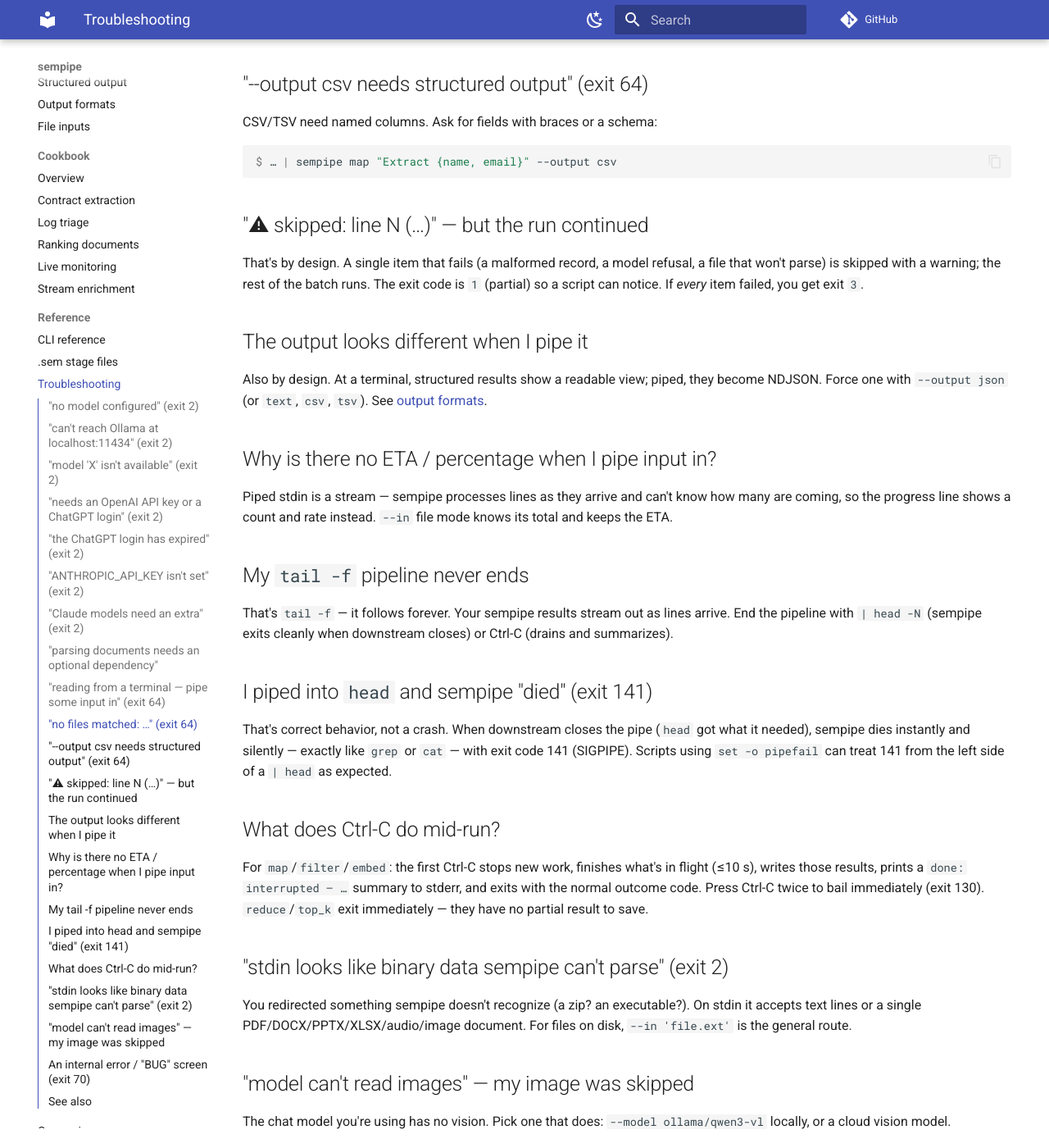
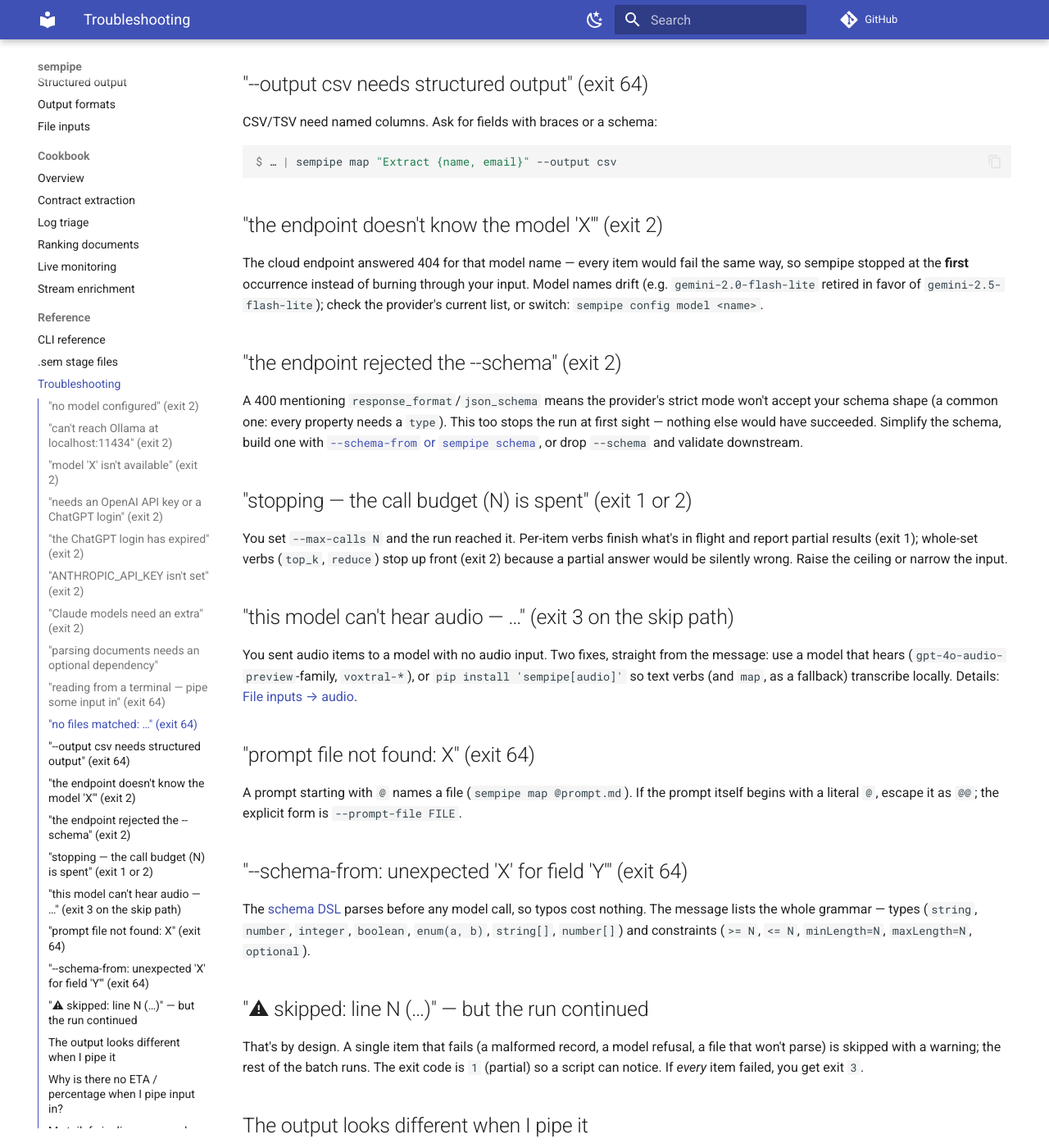
Before and after one commit to prabal-rje/smartpipe, an MkDocs documentation site: the page built from docs/troubleshooting.md, in a window 1280 px wide and 1400 px high, scrolled down 1819 px. Shown: the whole window at 82% size. Built offline with MkDocs 1.6.1 and Material for MkDocs 9.7.7, drawn with Linux system fonts in a browser that asks for light colours; comment, search, counter and statistics services are not loaded.

Commit message:
docs: troubleshooting — map the six new v1.1 error screens to their fixes
404-fast-stop, schema-rejected-400, call-budget, can't-hear-audio,
prompt-file-not-found, --schema-from typos. The page's contract is
error-message -> fix; the v1.1 screens were documented at their feature
pages but missing from this index.

````diff
--- a/docs/troubleshooting.md
+++ b/docs/troubleshooting.md
@@ -84,6 +84,52 @@
 $ … | sempipe map "Extract {name, email}" --output csv
 ```
 
+## "the endpoint doesn't know the model 'X'" (exit 2)
+
+The cloud endpoint answered 404 for that model name — every item would fail the
+same way, so sempipe stopped at the **first** occurrence instead of burning
+through your input. Model names drift (e.g. `gemini-2.0-flash-lite` retired in
+favor of `gemini-2.5-flash-lite`); check the provider's current list, or switch:
+`sempipe config model <name>`.
+
+## "the endpoint rejected the --schema" (exit 2)
+
+A 400 mentioning `response_format`/`json_schema` means the provider's strict
+mode won't accept your schema shape (a common one: every property needs a
+`type`). This too stops the run at first sight — nothing else would have
+succeeded. Simplify the schema, build one with
+[`--schema-from` or `sempipe schema`](concepts/structured-output.md), or drop
+`--schema` and validate downstream.
+
+## "stopping — the call budget (N) is spent" (exit 1 or 2)
+
+You set `--max-calls N` and the run reached it. Per-item verbs finish what's
+in flight and report partial results (exit 1); whole-set verbs (`top_k`,
+`reduce`) stop up front (exit 2) because a partial answer would be silently
+wrong. Raise the ceiling or narrow the input.
+
+## "this model can't hear audio — …" (exit 3 on the skip path)
+
+You sent audio items to a model with no audio input. Two fixes, straight from
+the message: use a model that hears (`gpt-4o-audio-preview`-family,
+`voxtral-*`), or `pip install 'sempipe[audio]'` so text verbs (and `map`, as a
+fallback) transcribe locally. Details:
+[File inputs → audio](inputs/files.md#audio-heard-natively-or-transcribed).
+
+## "prompt file not found: X" (exit 64)
+
+A prompt starting with `@` names a file (`sempipe map @prompt.md`). If the
+prompt itself begins with a literal `@`, escape it as `@@`; the explicit form
+is `--prompt-file FILE`.
+
+## "--schema-from: unexpected 'X' for field 'Y'" (exit 64)
+
+The [schema DSL](concepts/structured-output.md) parses before any model call,
+so typos cost nothing. The message lists the whole grammar — types
+(`string`, `number`, `integer`, `boolean`, `enum(a, b)`, `string[]`,
+`number[]`) and constraints (`>= N`, `<= N`, `minLength=N`, `maxLength=N`,
+`optional`).
+
 ## "⚠ skipped: line N (…)" — but the run continued
 
 That's by design. A single item that fails (a malformed record, a model refusal, a
````
